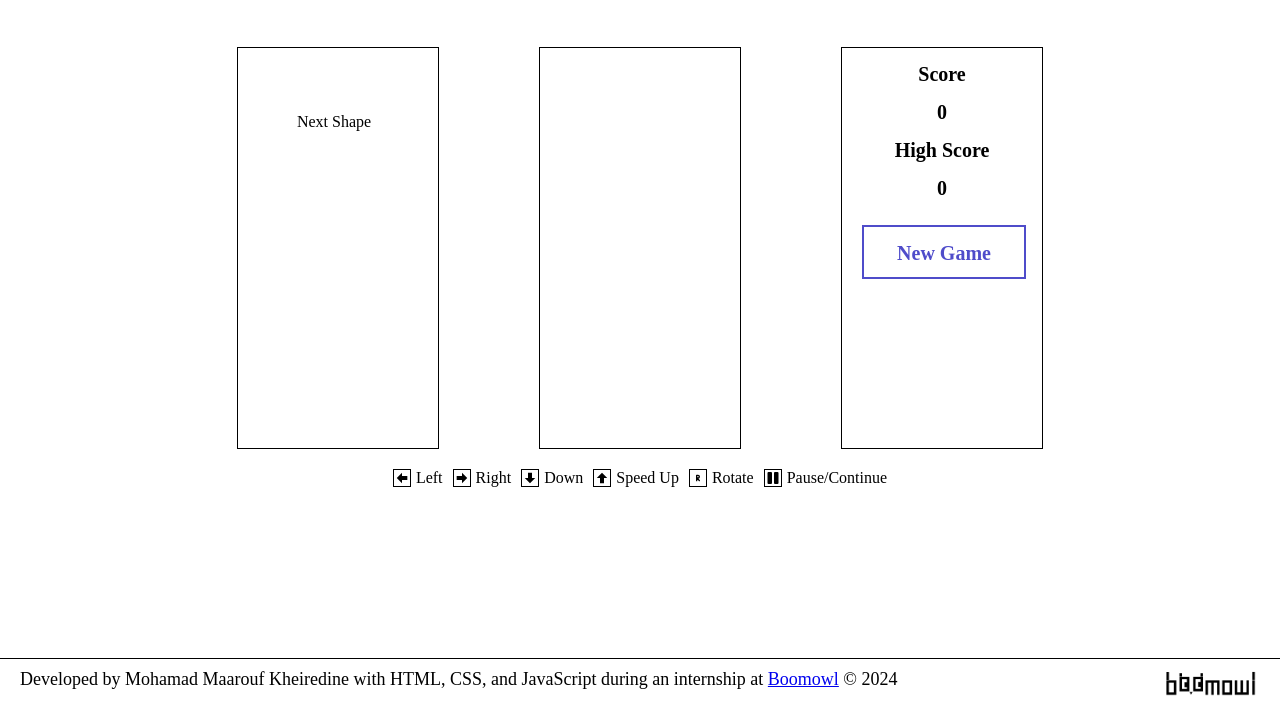
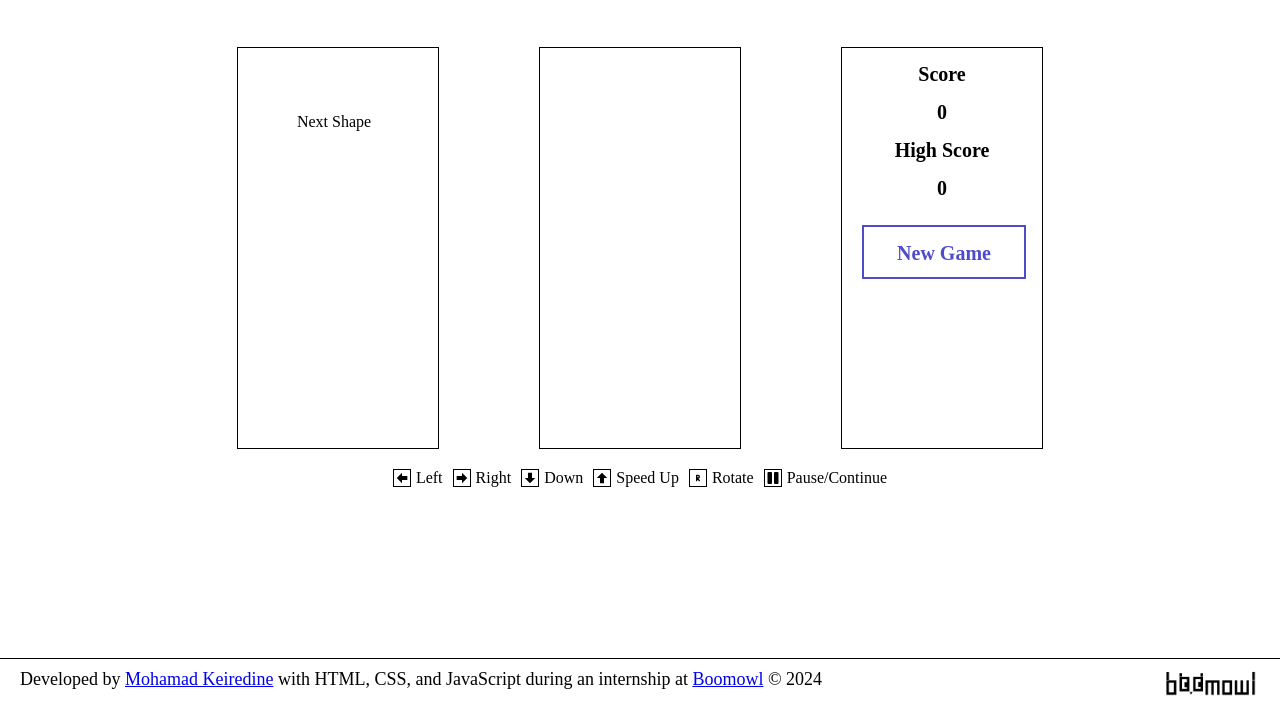
Before and after one commit to mohamadkheiredine/Tetris, a website built with webpack: page src/index.html in a window 1280 px wide. Shown: the part 90-800 px from the top of the page. Built offline with nearby package versions, Linux system fonts and the light colour scheme.

Commit message:
link_portfolio

```diff
--- a/src/index.html
+++ b/src/index.html
@@ -68,7 +68,7 @@
     <!-- end of tetris content -->
     <div class="tetris__footer">
       <div class="tetris__developer-info">
-        Developed by Mohamad Maarouf Kheiredine with HTML, CSS, and JavaScript during an internship at <a href="https://www.boomowl.com" target="_blank">Boomowl</a> © 2024
+        Developed by <a href="https://mohamadkheiredine.github.io/" target="_blank">Mohamad Keiredine</a> with HTML, CSS, and JavaScript during an internship at <a href="https://www.boomowl.com" target="_blank">Boomowl</a> © 2024
       </div>
       <div class="tetris__company">
         <a href="https://www.boomowl.com" target="_blank">
```
